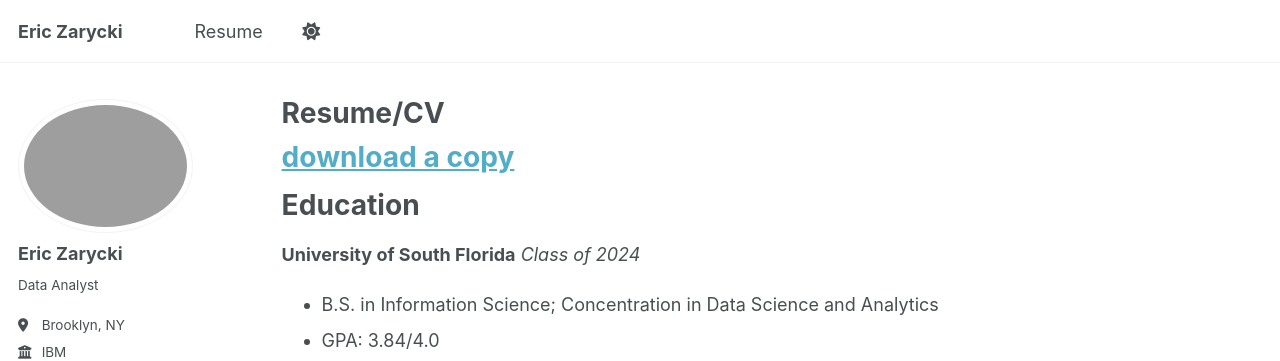
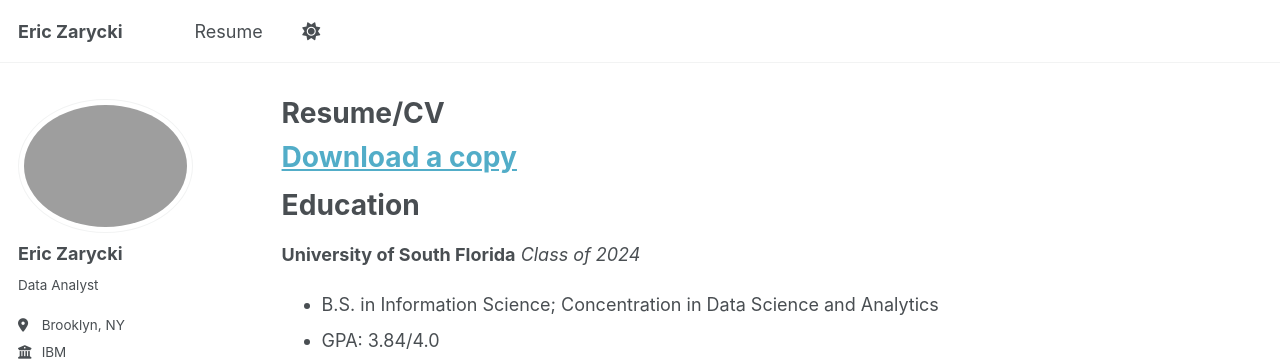
Before and after one commit to ericzarycki/ericzarycki.github.io, a Jekyll site: the page built from _pages/cv.md, in a window 1280 px wide and 900 px high. Shown: the top 361 px of the window. Built offline with Jekyll 4.4.1, drawn with Linux system fonts in a browser that asks for light colours; part of the change alters nothing that is shown.

```diff
--- a/_pages/cv.md
+++ b/_pages/cv.md
@@ -9,7 +9,7 @@ redirect_from:
 
 {% include base_path %}
 
-[download a copy](files/Eric_Zarycki_Resume.pdf)
+<a href="https://github.com/ericzarycki/ericzarycki.github.io/blob/master/files/Eric_Zarycki_Resume.pdf" download>Download a copy</a>
 ==========
 
 Education
```
